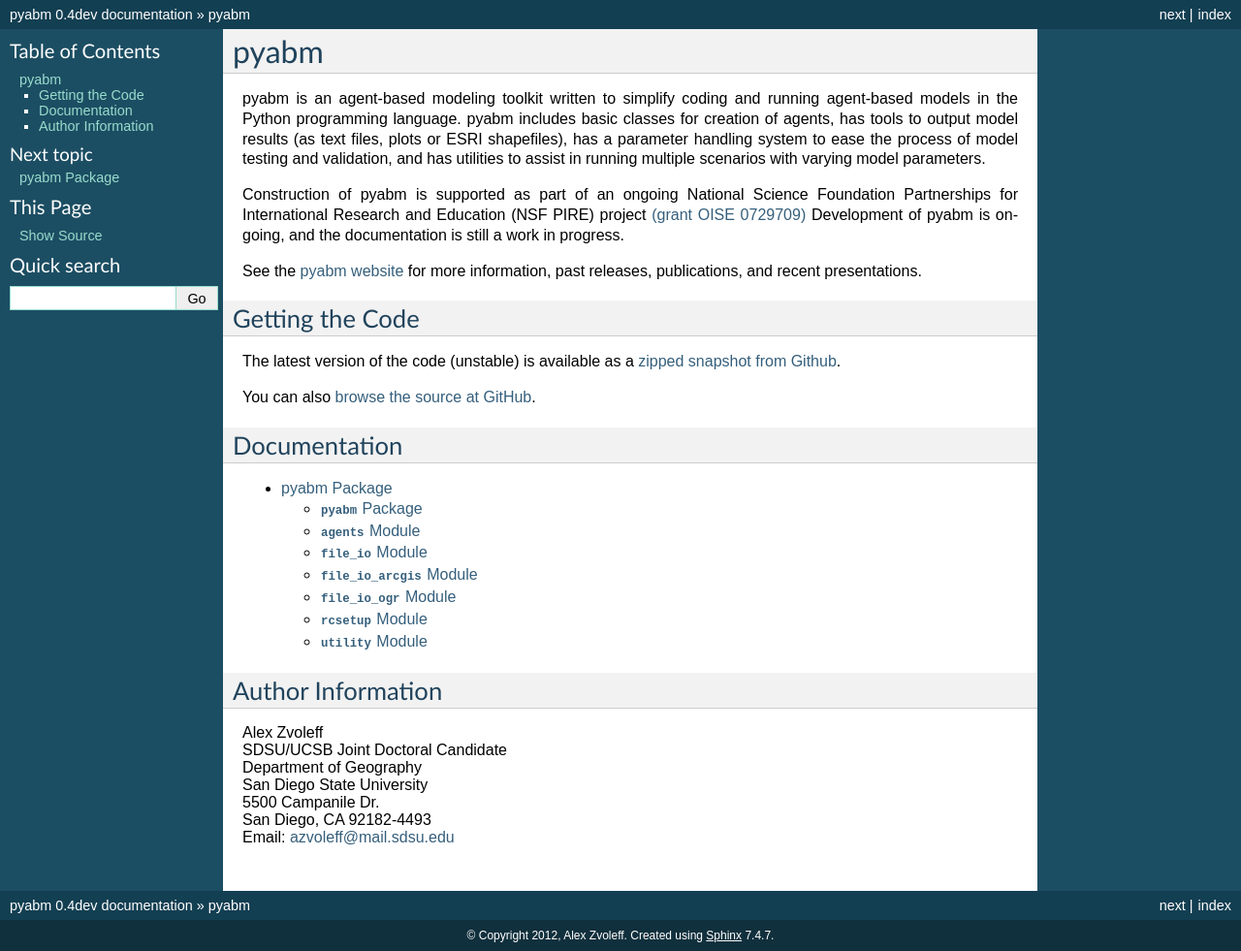
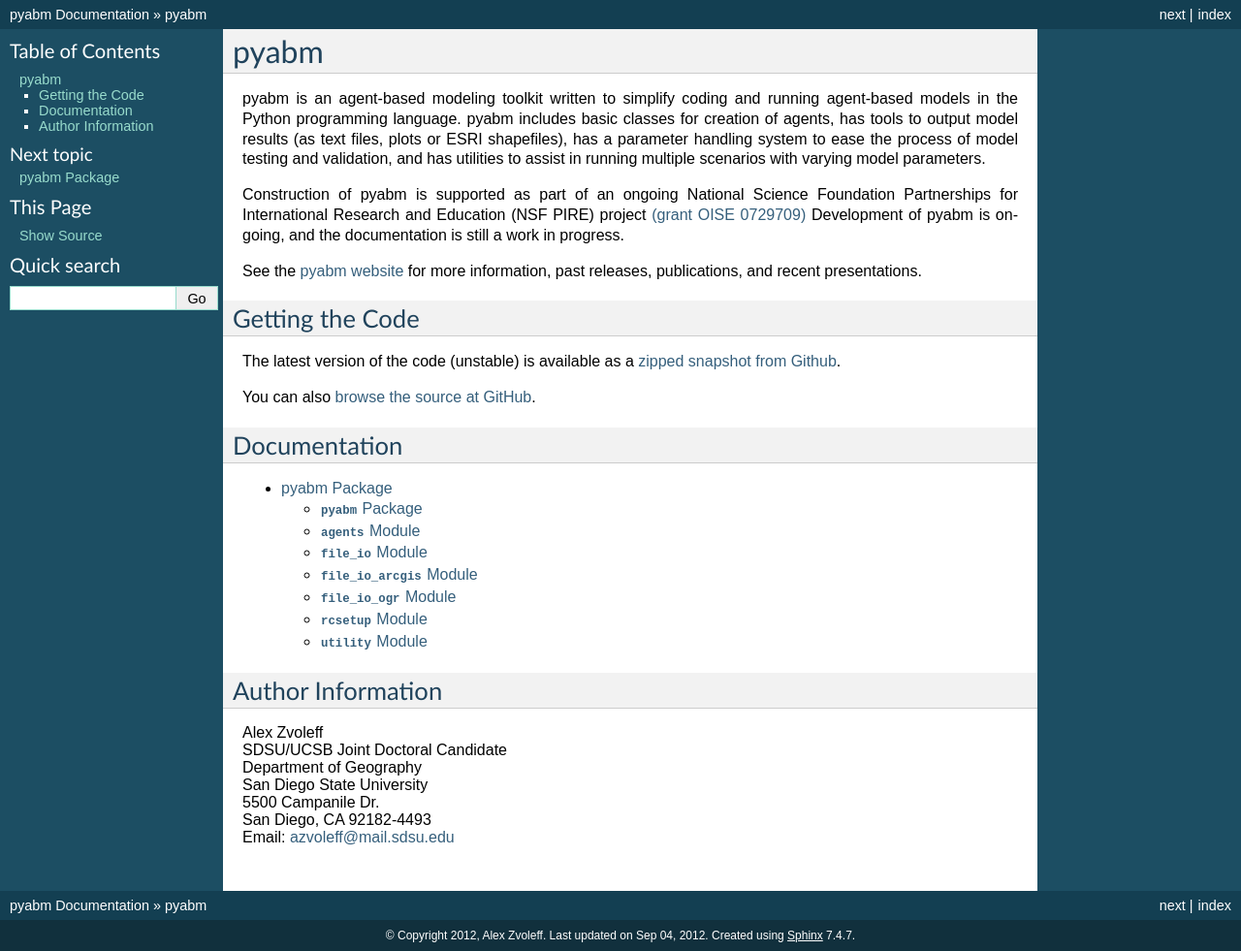
Before and after one commit to azvoleff/pyabm, a Sphinx documentation site: the page built from doc/index.rst, in a window 1280 px wide. Shown: the whole page at 97% size. Built offline with Sphinx 7.4.7, drawn with Linux system fonts in a browser that asks for light colours.

Commit message:
Doc options.

```diff
--- a/doc/conf.py
+++ b/doc/conf.py
@@ -84,7 +84,7 @@
 pygments_style = 'sphinx'
 
 # A list of ignored prefixes for module index sorting.
-#modindex_common_prefix = []
+modindex_common_prefix = ['pyabm']
 
 
 # -- Options for HTML output ---------------------------------------------------
@@ -106,7 +106,7 @@
 #html_title = None
 
 # A shorter title for the navigation bar.  Default is the same as html_title.
-#html_short_title = None
+html_short_title = 'pyabm Documentation'
 
 # The name of an image file (relative to this directory) to place at the top
 # of the sidebar.
@@ -124,7 +124,7 @@
 
 # If not '', a 'Last updated on:' timestamp is inserted at every page bottom,
 # using the given strftime format.
-#html_last_updated_fmt = '%b %d, %Y'
+html_last_updated_fmt = '%b %d, %Y'
 
 # If true, SmartyPants will be used to convert quotes and dashes to
 # typographically correct entities.
```
